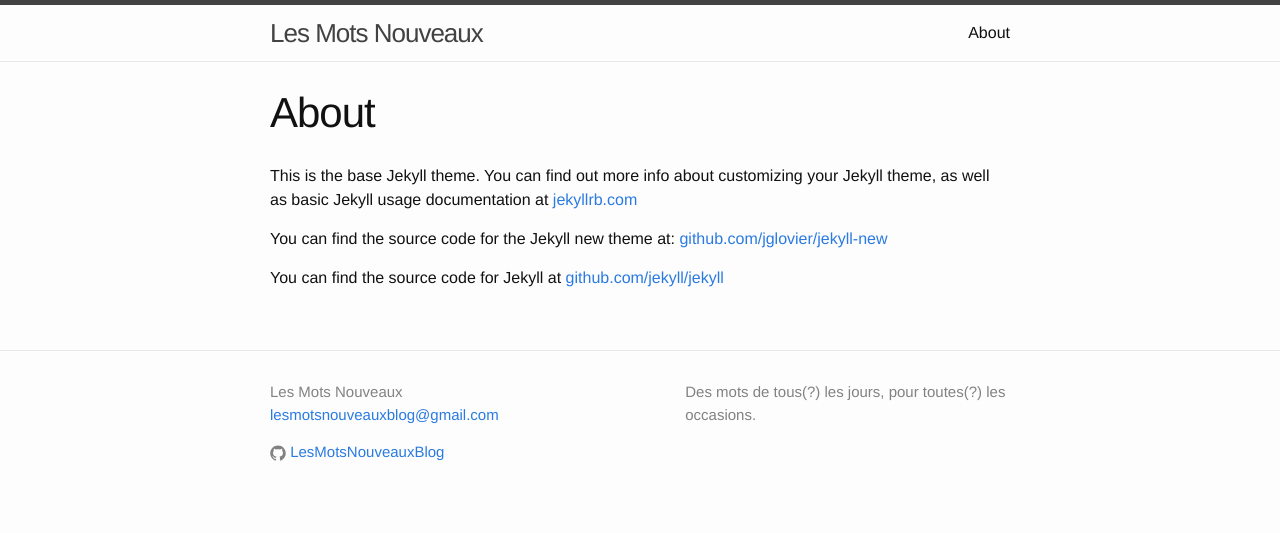
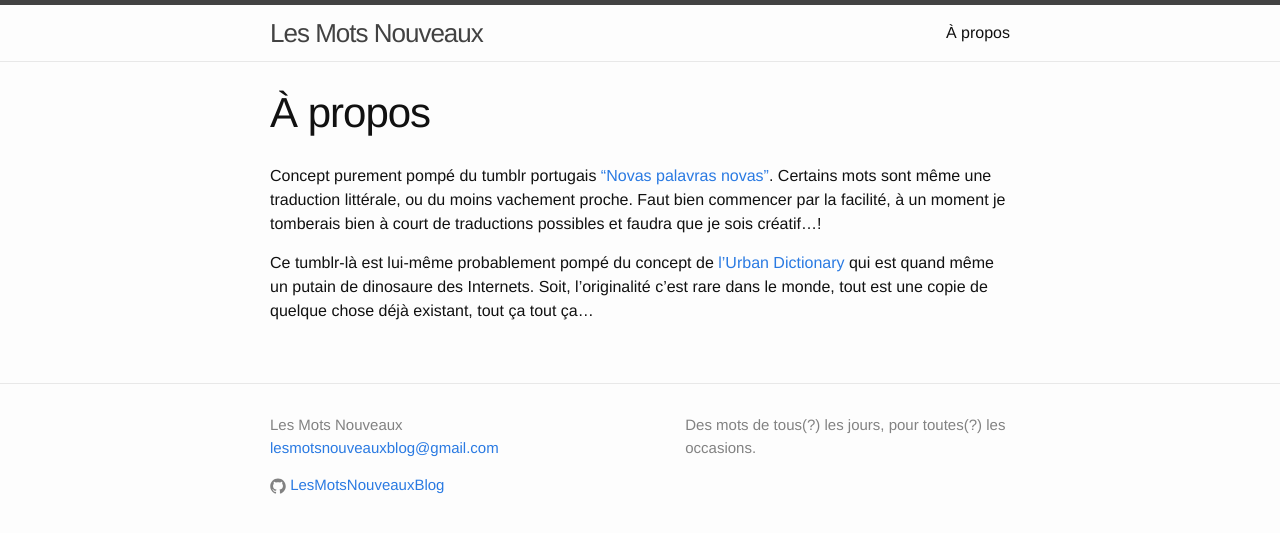
Before and after one commit to BamBalaam/LesMotsNouveauxBlog, a Jekyll site: the page built from _pages/about.md, in a window 1280 px wide. Shown: the top 533 px of the page. Built offline with Jekyll 4.4.1, drawn with Linux system fonts in a browser that asks for light colours.

Commit message:
Added about page

```diff
--- a/_pages/about.md
+++ b/_pages/about.md
@@ -1,11 +1,9 @@
 ---
 layout: page
-title: About
+title: À propos
 permalink: /about/
 ---
 
-This is the base Jekyll theme. You can find out more info about customizing your Jekyll theme, as well as basic Jekyll usage documentation at [jekyllrb.com](http://jekyllrb.com/)
+Concept purement pompé du tumblr portugais ["Novas palavras novas"](http://novaspalavrasnovas.tumblr.com/). Certains mots sont même une traduction littérale, ou du moins vachement proche. Faut bien commencer par la facilité, à un moment je tomberais bien à court de traductions possibles et faudra que je sois créatif...!
 
-You can find the source code for the Jekyll new theme at: [github.com/jglovier/jekyll-new](https://github.com/jglovier/jekyll-new)
-
-You can find the source code for Jekyll at [github.com/jekyll/jekyll](https://github.com/jekyll/jekyll)
+Ce tumblr-là est lui-même probablement pompé du concept de [l'Urban Dictionary](http://www.urbandictionary.com/) qui est quand même un putain de dinosaure des Internets. Soit, l'originalité c'est rare dans le monde, tout est une copie de quelque chose déjà existant, tout ça tout ça...
--- a/index.html
+++ b/index.html
@@ -3,8 +3,6 @@ layout: default
 ---
 
 <div class="home">
-
-  <h1 class="page-heading">Posts</h1>
 
   <ul class="post-list">
     {% for post in paginator.posts %}
@@ -18,6 +16,6 @@ layout: default
     {% endfor %}
   </ul>
 
-  <p class="rss-subscribe">subscribe <a href="{{ "/feed.xml" | prepend: site.baseurl }}">via RSS</a></p>
+  <p class="rss-subscribe">abonnez-vous <a href="{{ "/feed.xml" | prepend: site.baseurl }}">via RSS</a></p>
 
 </div>
```
